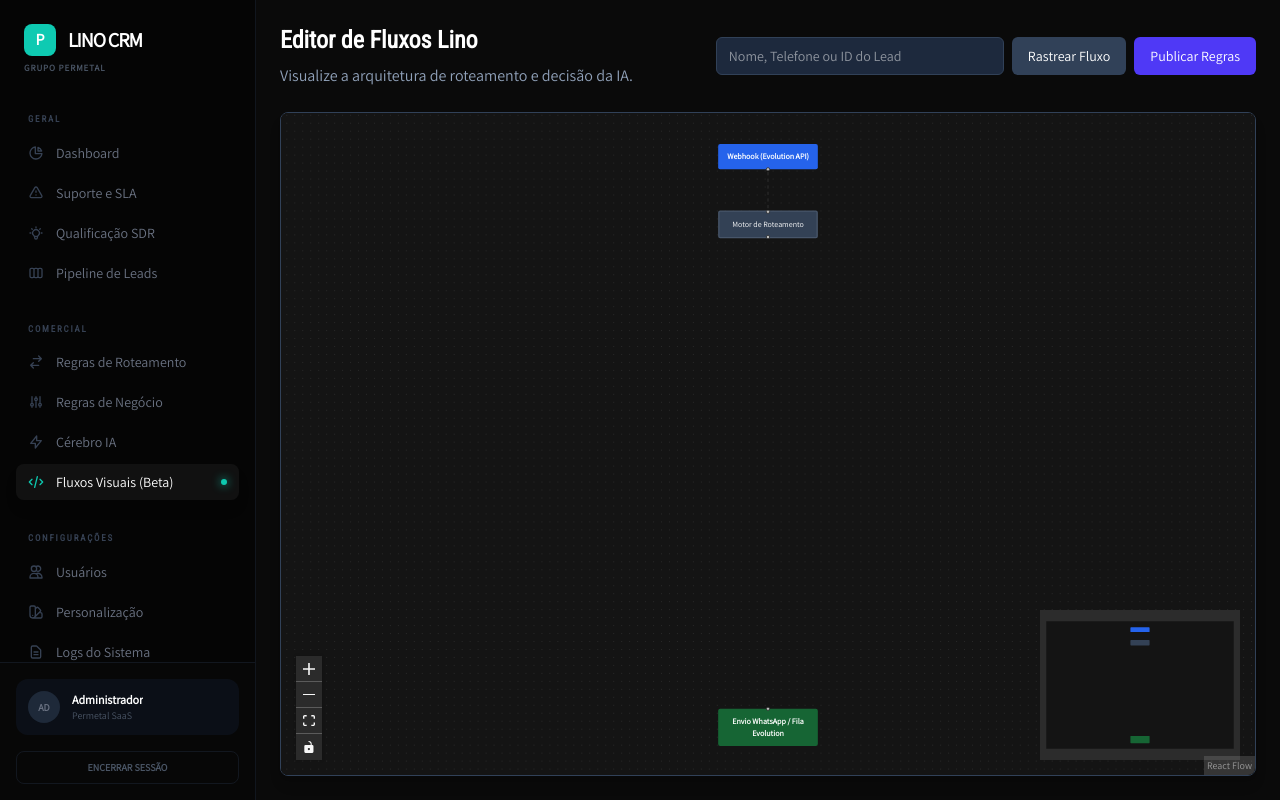
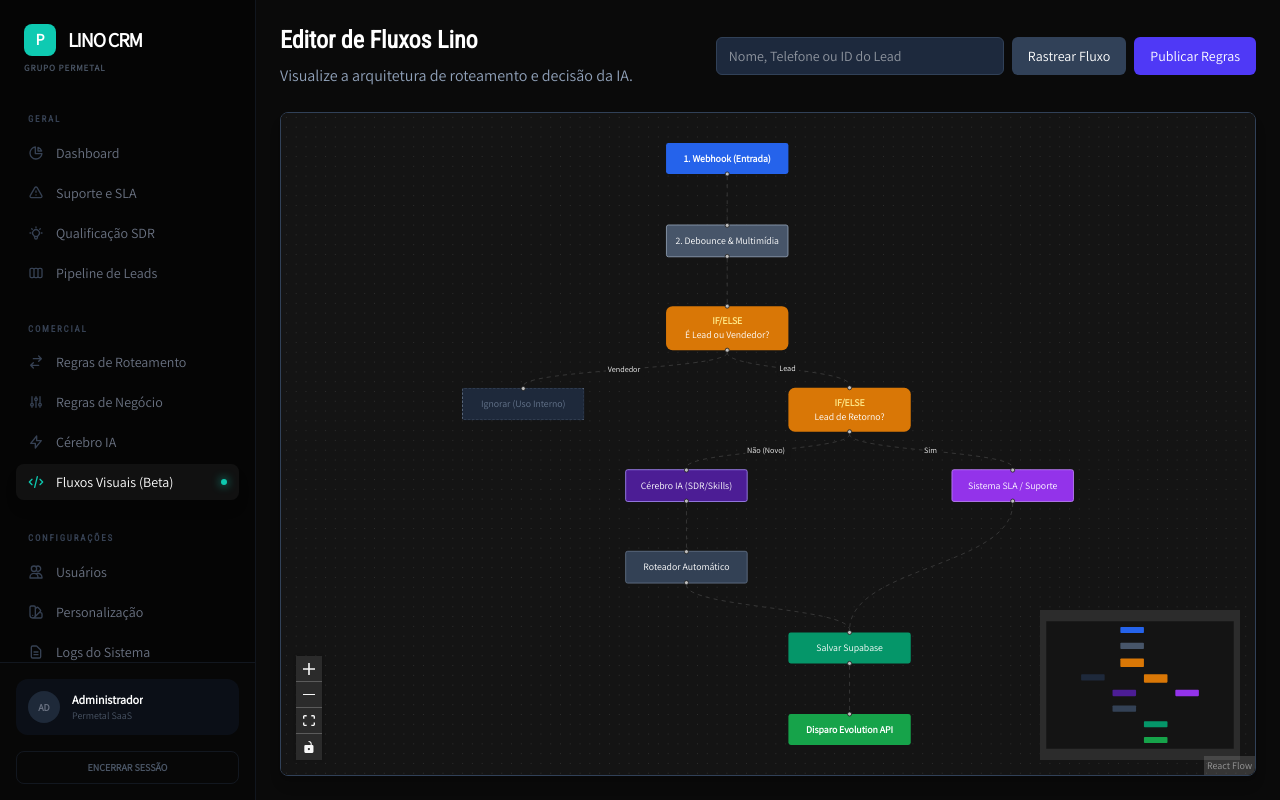
Before and after one commit to leomartech-permetal/linosaas, a Next.js app: page /fluxos in a window 1280 px wide. Built offline with nearby package versions, Linux system fonts and the light colour scheme; no server answers; the database is empty.

Commit message:
feat: reestrutura visualizador de fluxos para modelo n8n de processamento logico

```diff
--- a/src/app/components/FlowVisualizer.tsx
+++ b/src/app/components/FlowVisualizer.tsx
@@ -8,7 +8,6 @@ import {
   Background,
   useNodesState,
   useEdgesState,
-  addEdge,
   BackgroundVariant,
   Node,
   Edge,
@@ -60,205 +59,112 @@ export default function FlowVisualizer({ leadId }: { leadId?: string }) {
   const [loading, setLoading] = useState(true);
   const [selectedLog, setSelectedLog] = useState<any>(null);
 
-  // Guarda estado base para resetar visual
   const [baseNodes, setBaseNodes] = useState<Node[]>([]);
   const [baseEdges, setBaseEdges] = useState<Edge[]>([]);
 
   useEffect(() => {
-    async function fetchAndBuildGraph() {
-      try {
-        setLoading(true);
-        const [
-          { data: segments },
-          { data: products },
-          { data: regions },
-          { data: rules },
-          { data: teams },
-          { data: users },
-          { data: skills }
-        ] = await Promise.all([
-          supabase.from('segments').select('*'),
-          supabase.from('products').select('*'),
-          supabase.from('regions').select('*'),
-          supabase.from('routing_rules').select('*'),
-          supabase.from('teams').select('*'),
-          supabase.from('admin_users').select('id, name, role, team_id'),
-          supabase.from('skills').select('id, name, type')
-        ]);
-
-        const newNodes: Node[] = [];
-        const newEdges: Edge[] = [];
-
-        // Y-Levels
-        const LEVEL_IN = 50;
-        const LEVEL_ROUTER = 150;
-        const LEVEL_RULES = 300;
-        const LEVEL_TEAMS = 450;
-        const LEVEL_USERS = 600;
-        const LEVEL_SKILLS = 750;
-        const LEVEL_OUT = 900;
-
-        // Maps for fast lookup
-        const prodMap = new Map(products?.map(p => [p.id, p.name]));
-        const segMap = new Map(segments?.map(s => [s.id, s.name]));
-        const regMap = new Map(regions?.map(r => [r.id, r.name]));
-        const teamMap = new Map(teams?.map(t => [t.id, t.name]));
-
-        // 1. INPUT LAYER
-        newNodes.push({
-          id: 'root',
-          position: { x: 500, y: LEVEL_IN },
-          data: { label: 'Webhook (Evolution API)' },
+    // Agora os nós são fixos (representam a lógica do código)
+    const initialNodes: Node[] = [
+      {
+        id: 'node-webhook',
+        position: { x: 400, y: 50 },
+        data: { label: '1. Webhook (Entrada)' },
         type: 'input',
         style: { background: '#2563eb', color: 'white', border: 'none', fontWeight: 'bold' }
-        });
-
-        // 2. ROUTER LAYER
-        newNodes.push({
-          id: 'router',
-          position: { x: 500, y: LEVEL_ROUTER },
-          data: { label: 'Motor de Roteamento' },
-          style: { background: '#334155', color: 'white', border: '2px solid #475569' }
-        });
-        newEdges.push({ id: 'e-root-router', source: 'root', target: 'router', animated: true });
-
-        // 3. RULES LAYER
-        const rulesSpacing = 220;
-        const rulesStartX = 500 - ((rules?.length || 1) * rulesSpacing) / 2;
-
-        rules?.forEach((rule: any, idx: number) => {
-          const id = `rule-${rule.id}`;
-
-          // Build conditions label
-          let conditions = [];
-          if (rule.segment_id) conditions.push(`Seg: ${segMap.get(rule.segment_id)}`);
-          if (rule.product_ids?.length) conditions.push(`${rule.product_ids.length} Produtos`);
-          if (rule.region_ids?.length) conditions.push(`${rule.region_ids.length} Regiões`);
-
-          newNodes.push({
-            id,
-            position: { x: rulesStartX + (idx * rulesSpacing), y: LEVEL_RULES },
+      },
+      {
+        id: 'node-debounce',
+        position: { x: 400, y: 150 },
+        data: { label: '2. Debounce & Multimídia' },
+        style: { background: '#475569', color: 'white', border: '1px solid #94a3b8' }
+      },
+      {
+        id: 'node-is-lead',
+        position: { x: 400, y: 250 },
         data: {
           label: (
-                <div className="text-xs">
-                  <div className="font-bold text-sm mb-1">Regra {idx + 1}</div>
-                  <div className="text-slate-300">{conditions.join(' | ') || 'Default'}</div>
+            <div className="text-center">
+              <div className="font-bold text-xs text-amber-200">IF/ELSE</div>
+              <div>É Lead ou Vendedor?</div>
             </div>
           )
         },
-            style: { background: '#0f172a', color: '#38bdf8', border: '1px solid #38bdf8', width: 200 }
-          });
-          newEdges.push({ id: `e-router-${id}`, source: 'router', target: id, animated: true });
-        });
-
-        // 4. TEAMS LAYER
-        const teamsSpacing = 250;
-        const teamsStartX = 500 - ((teams?.length || 1) * teamsSpacing) / 2;
-
-        teams?.forEach((team: any, idx: number) => {
-          const id = `team-${team.id}`;
-          newNodes.push({
-            id,
-            position: { x: teamsStartX + (idx * teamsSpacing), y: LEVEL_TEAMS },
-            data: { label: `Equipe: ${team.name}` },
-            style: { background: '#4c1d95', color: 'white', border: '1px solid #7c3aed', width: 200 }
-          });
-
-          // Connect rules to this team
-          rules?.filter((r: any) => r.team_id === team.id).forEach((rule: any) => {
-            newEdges.push({ id: `e-rule-${rule.id}-team-${team.id}`, source: `rule-${rule.id}`, target: id });
-          });
-        });
-
-        // 5. USERS LAYER
-        // Agrupar usuários por time para organizar X
-        const usersSpacing = 150;
-        let currentUserX = 100;
-
-        users?.forEach((user: any) => {
-          const id = `user-${user.id}`;
-          newNodes.push({
-            id,
-            position: { x: currentUserX, y: LEVEL_USERS },
+        style: { background: '#d97706', color: 'white', border: 'none', borderRadius: '8px' }
+      },
+      {
+        id: 'node-end-internal',
+        position: { x: 150, y: 350 },
+        data: { label: 'Ignorar (Uso Interno)' },
+        type: 'output',
+        style: { background: '#1e293b', color: '#64748b', border: '1px dashed #64748b' }
+      },
+      {
+        id: 'node-is-return',
+        position: { x: 550, y: 350 },
         data: {
           label: (
-                <div className="text-xs">
-                  <div className="font-bold">{user.name}</div>
-                  <div className="text-slate-400">{user.role}</div>
+            <div className="text-center">
+              <div className="font-bold text-xs text-amber-200">IF/ELSE</div>
+              <div>Lead de Retorno?</div>
             </div>
           )
         },
-            style: { background: '#1e293b', color: '#e2e8f0', border: '1px solid #64748b' }
-          });
+        style: { background: '#d97706', color: 'white', border: 'none', borderRadius: '8px' }
+      },
+      {
+        id: 'node-sla',
+        position: { x: 750, y: 450 },
+        data: { label: 'Sistema SLA / Suporte' },
+        style: { background: '#9333ea', color: 'white', border: '1px solid #c084fc' }
+      },
+      {
+        id: 'node-ai',
+        position: { x: 350, y: 450 },
+        data: { label: 'Cérebro IA (SDR/Skills)' },
+        style: { background: '#4c1d95', color: 'white', border: '1px solid #a78bfa' }
+      },
+      {
+        id: 'node-router',
+        position: { x: 350, y: 550 },
+        data: { label: 'Roteador Automático' },
+        style: { background: '#334155', color: 'white', border: '1px solid #64748b' }
+      },
+      {
+        id: 'node-save-db',
+        position: { x: 550, y: 650 },
+        data: { label: 'Salvar Supabase' },
+        style: { background: '#059669', color: 'white', border: 'none' }
+      },
+      {
+        id: 'node-evolution-out',
+        position: { x: 550, y: 750 },
+        data: { label: 'Disparo Evolution API' },
+        type: 'output',
+        style: { background: '#16a34a', color: 'white', border: 'none', fontWeight: 'bold' }
+      }
+    ];
 
-          // Connect team to user
-          if (user.team_id) {
-            newEdges.push({ id: `e-team-${user.team_id}-user-${user.id}`, source: `team-${user.team_id}`, target: id });
-          }
+    const initialEdges: Edge[] = [
+      { id: 'e1', source: 'node-webhook', target: 'node-debounce', animated: true },
+      { id: 'e2', source: 'node-debounce', target: 'node-is-lead', animated: true },
+      { id: 'e3', source: 'node-is-lead', target: 'node-end-internal', label: 'Vendedor', style: { strokeDasharray: '5,5' } },
+      { id: 'e4', source: 'node-is-lead', target: 'node-is-return', label: 'Lead', animated: true },
+      { id: 'e5', source: 'node-is-return', target: 'node-sla', label: 'Sim', animated: true },
+      { id: 'e6', source: 'node-is-return', target: 'node-ai', label: 'Não (Novo)', animated: true },
+      { id: 'e7', source: 'node-ai', target: 'node-router', animated: true },
+      { id: 'e8', source: 'node-router', target: 'node-save-db', animated: true },
+      { id: 'e9', source: 'node-sla', target: 'node-save-db', animated: true },
+      { id: 'e10', source: 'node-save-db', target: 'node-evolution-out', animated: true }
+    ];
 
-          // Also connect direct assigned rules to users
-          rules?.filter((r: any) => r.assigned_user_id === user.id || r.seller_ids?.includes(user.id)).forEach((rule: any) => {
-            newEdges.push({ id: `e-rule-${rule.id}-user-${user.id}`, source: `rule-${rule.id}`, target: id, style: { strokeDasharray: '5,5' } });
-          });
-
-          currentUserX += usersSpacing;
-        });
-
-        // 6. SKILLS LAYER
-        const skillsSpacing = 180;
-        const skillsStartX = 500 - ((skills?.length || 1) * skillsSpacing) / 2;
-
-        skills?.forEach((skill: any, idx: number) => {
-          const id = `skill-${skill.id}`;
-          newNodes.push({
-            id,
-            position: { x: skillsStartX + (idx * skillsSpacing), y: LEVEL_SKILLS },
-            data: {
-              label: (
-                <div className="text-xs">
-                  <div className="font-bold">Cérebro IA</div>
-                  <div className="text-purple-300">{skill.name}</div>
-                </div>
-              )
-            },
-            style: { background: '#2e1065', color: '#d8b4fe', border: '1px solid #9333ea' }
-          });
-
-          // Connect users to skills (assuming general connection for visuals unless specific mapping exists)
-          users?.forEach((user: any) => {
-             // To avoid extreme clutter, only connect lightly
-             newEdges.push({ id: `e-user-${user.id}-skill-${skill.id}`, source: `user-${user.id}`, target: id, style: { stroke: '#4c1d95', opacity: 0.1 } });
-          });
-        });
-
-        // 7. OUTPUT LAYER
-        newNodes.push({
-          id: 'whatsapp-out',
-          position: { x: 500, y: LEVEL_OUT },
-          data: { label: 'Envio WhatsApp / Fila Evolution' },
-          type: 'output',
-          style: { background: '#166534', color: 'white', border: 'none', fontWeight: 'bold' }
-        });
-
-        skills?.forEach((skill: any) => {
-          newEdges.push({ id: `e-skill-${skill.id}-wa`, source: `skill-${skill.id}`, target: 'whatsapp-out', animated: true, style: { stroke: '#166534' } });
-        });
-
-        setBaseNodes(newNodes);
-        setBaseEdges(newEdges);
-        setNodes(newNodes);
-        setEdges(newEdges);
-      } catch (error) {
-        console.error("Erro ao carregar grafo do banco:", error);
-      } finally {
+    setBaseNodes(initialNodes);
+    setBaseEdges(initialEdges);
+    setNodes(initialNodes);
+    setEdges(initialEdges);
     setLoading(false);
-      }
-    }
-
-    fetchAndBuildGraph();
   }, [setNodes, setEdges]);
 
-  // Função para aplicar os logs ao grafo
+  // Função para aplicar os logs (Modo Debug)
   useEffect(() => {
     if (!leadId) {
       setNodes(baseNodes);
@@ -307,7 +213,7 @@ export default function FlowVisualizer({ leadId }: { leadId?: string }) {
         return;
       }
 
-      let activeNodes = new Set<string>(['root']);
+      let activeNodes = new Set<string>(['node-webhook']);
       let activeEdges = new Set<string>();
       let errorNodes = new Map<string, any>();
       let nodeLogs = new Map<string, any>();
@@ -316,43 +222,69 @@ export default function FlowVisualizer({ leadId }: { leadId?: string }) {
         const strLog = JSON.stringify(log).toLowerCase();
 
         if (strLog.includes('webhook') || strLog.includes('receive')) {
-          nodeLogs.set('root', log);
+          nodeLogs.set('node-webhook', log);
+          if (log.level === 'error') errorNodes.set('node-webhook', log);
         }
 
-        if (strLog.includes('rout')) {
-          activeNodes.add('router');
-          activeEdges.add('e-root-router');
-          nodeLogs.set('router', log);
-          if (log.level === 'error') errorNodes.set('router', log);
+        if (strLog.includes('debounce') || strLog.includes('buffer') || strLog.includes('multimidia')) {
+          activeNodes.add('node-debounce');
+          activeEdges.add('e1');
+          nodeLogs.set('node-debounce', log);
+          if (log.level === 'error') errorNodes.set('node-debounce', log);
+        }
+
+        if (strLog.includes('internal') || strLog.includes('vendedor')) {
+          activeNodes.add('node-is-lead');
+          activeEdges.add('e2');
+          activeNodes.add('node-end-internal');
+          activeEdges.add('e3');
+          nodeLogs.set('node-is-lead', log);
+        }
+
+        if (strLog.includes('sdr') || strLog.includes('openai') || strLog.includes('skill')) {
+          activeNodes.add('node-is-lead');
+          activeNodes.add('node-is-return');
+          activeNodes.add('node-ai');
+          activeEdges.add('e2');
+          activeEdges.add('e4');
+          activeEdges.add('e6');
+          nodeLogs.set('node-ai', log);
+          if (log.level === 'error') errorNodes.set('node-ai', log);
+        }
+
+        if (strLog.includes('sla') || strLog.includes('support') || strLog.includes('retorno')) {
+          activeNodes.add('node-is-lead');
+          activeNodes.add('node-is-return');
+          activeNodes.add('node-sla');
+          activeEdges.add('e2');
+          activeEdges.add('e4');
+          activeEdges.add('e5');
+          nodeLogs.set('node-sla', log);
+          if (log.level === 'error') errorNodes.set('node-sla', log);
+        }
+
+        if (strLog.includes('rout') || strLog.includes('rule')) {
+          activeNodes.add('node-router');
+          activeEdges.add('e7');
+          nodeLogs.set('node-router', log);
+          if (log.level === 'error') errorNodes.set('node-router', log);
+        }
+
+        if (strLog.includes('salva') || strLog.includes('insert') || strLog.includes('update')) {
+          activeNodes.add('node-save-db');
+          if (activeNodes.has('node-router')) activeEdges.add('e8');
+          if (activeNodes.has('node-sla')) activeEdges.add('e9');
+          nodeLogs.set('node-save-db', log);
+          if (log.level === 'error') errorNodes.set('node-save-db', log);
         }
 
         if (strLog.includes('send') || strLog.includes('whatsapp') || strLog.includes('evolution')) {
-          activeNodes.add('whatsapp-out');
-          nodeLogs.set('whatsapp-out', log);
-          if (log.level === 'error') errorNodes.set('whatsapp-out', log);
+          activeNodes.add('node-save-db');
+          activeNodes.add('node-evolution-out');
+          activeEdges.add('e10');
+          nodeLogs.set('node-evolution-out', log);
+          if (log.level === 'error') errorNodes.set('node-evolution-out', log);
         }
-
-        // Mapeamento dinâmico: procura menções a IDs no log para acender nós específicos
-        baseNodes.forEach(n => {
-           if (n.id === 'root' || n.id === 'router' || n.id === 'whatsapp-out') return;
-
-           const realId = n.id.split('-').slice(1).join('-'); // ex: user-1234-5678 -> 1234-5678
-
-           if (strLog.includes(realId.toLowerCase())) {
-             activeNodes.add(n.id);
-             nodeLogs.set(n.id, log);
-             if (log.level === 'error') {
-               errorNodes.set(n.id, log);
-             }
-
-             // Encontra e acende a aresta que chega nesse nó
-             baseEdges.forEach(e => {
-                if (e.target === n.id && activeNodes.has(e.source)) {
-                  activeEdges.add(e.id);
-                }
-             });
-           }
-        });
       });
 
       const updatedNodes = baseNodes.map(n => {
@@ -396,7 +328,7 @@ export default function FlowVisualizer({ leadId }: { leadId?: string }) {
   }, []);
 
   if (loading) {
-    return <div className="w-full h-[80vh] flex items-center justify-center text-white">Carregando a complexidade do sistema...</div>;
+    return <div className="w-full h-[80vh] flex items-center justify-center text-white">Carregando fluxo logico...</div>;
   }
 
   return (
```
Lines whose indentation alone changed are shown as unchanged.
